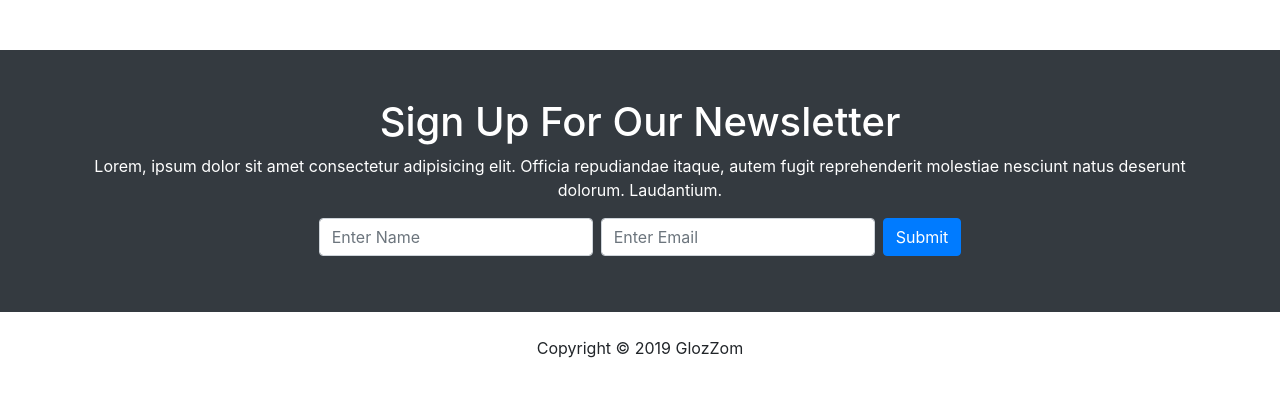
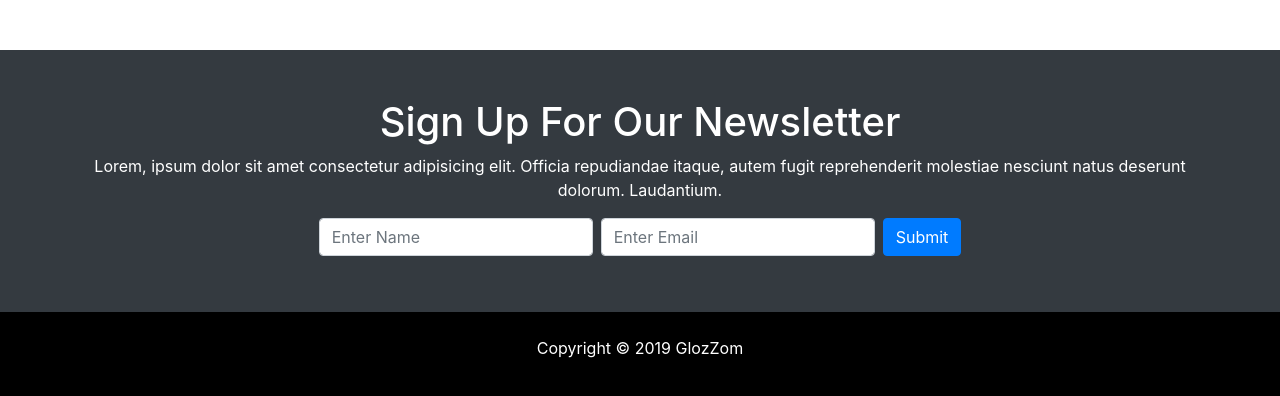
Before and after one commit to ejohann/glozzom, a plain HTML site: page index.html in a window 1280 px wide. Shown: the part 2410-2806 px from the top of the page. Drawn offline with nearby package versions, Linux system fonts and the light colour scheme; some packages are replaced by stand-ins of ours; a script that the page names is missing.

Commit message:
Compiled css styles for footer

```diff
--- a/css/styles.css
+++ b/css/styles.css
@@ -72,3 +72,7 @@ body {
   text-decoration: none; }
 #faq .card-body, #faq .card-header {
   background: #333; }
+
+#main-footer {
+  background: #000000;
+  color: #ffffff; }
```
